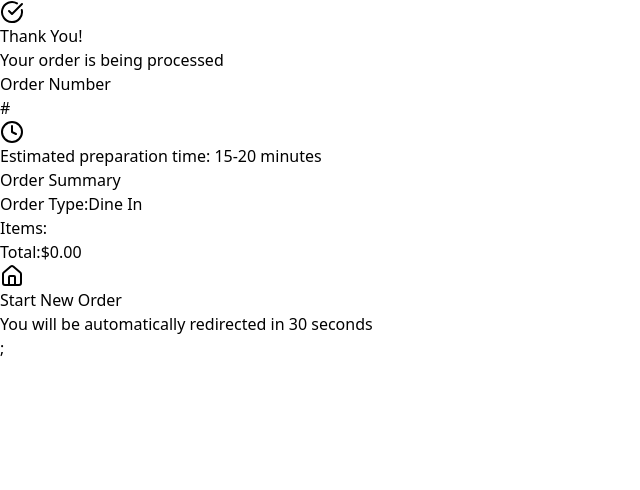
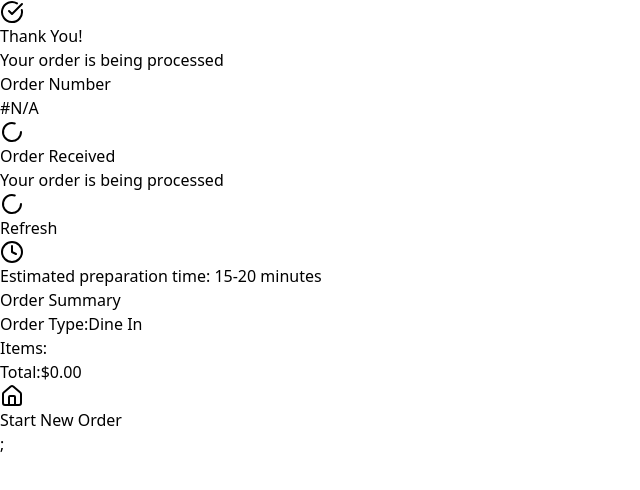
Before and after one commit to rofaidaezzat/Resturant-User, a React (Vite) app: page /thank-you in a window 1280 px wide. Shown: the top 490 px of the page, without its empty margins (0-640 px from the left). Built offline with nearby package versions, Linux system fonts and the light colour scheme.

Commit message:
update thankyou page

```diff
--- a/package.json
+++ b/package.json
@@ -4,6 +4,7 @@
   "version": "0.0.0",
   "type": "module",
   "scripts": {
+
     "dev": "vite",
     "build": "tsc -b && vite build",
     "lint": "eslint .",
--- a/src/Pages/OrderSummary.tsx
+++ b/src/Pages/OrderSummary.tsx
@@ -25,10 +25,8 @@ import BackButton from "../Components/BackButton/BackButton";
 import { axiosInstance } from "../config/axios.config";
 
 const OrderSummary = () => {
-  const { updateOrderID, setOrder } = useOrder();
-
   const navigate = useNavigate();
-  const { order, updateItemQuantity, removeItem } = useOrder();
+  const { order, updateItemQuantity, removeItem, setOrder } = useOrder(); // Added setOrder
   const t = useTranslation(order.language);
   const [isSubmitting, setIsSubmitting] = useState(false);
   const [isLoading, setIsLoading] = useState(true);
@@ -87,7 +85,6 @@ const OrderSummary = () => {
     try {
       const orderData = {
         timestamp: new Date().toISOString(),
-        order_ID: order.order_ID,
         orderType: order.type,
         customerInfo: {
           ...(order.type === "delivery" && {
@@ -106,21 +103,55 @@ const OrderSummary = () => {
         language: order.language,
       };
 
-      console.log("Order submitted:", orderData);
+      console.log("Submitting order:", orderData);
 
-      // ✅ إرسال الطلب إلى الـ API
+      // Send order to API
       const response = await axiosInstance.post("webhook/new-order", orderData);
 
-      // ✅ تخزين الـ order_ID
-      updateOrderID(response.data.order_ID);
+      console.log("Full API Response:", response);
+      console.log("Response data:", response.data);
 
-      // Clear order from sessionStorage after successful submission
-      sessionStorage.removeItem("currentOrder");
+      // Check if the response has the expected structure
+      if (response.data && response.data.success && response.data.payload) {
+        const apiOrderId = response.data.payload.order_ID;
+        console.log("Extracted order_ID:", apiOrderId);
 
-      toast.success("Order confirmed successfully!");
-      navigate("/thank-you");
+        if (apiOrderId) {
+          // Update the order context with the order_ID from API response
+          const updatedOrder = {
+            ...order,
+            order_ID: apiOrderId,
+            status: response.data.payload.status || "processing",
+            timestamp: orderData.timestamp,
+          };
+
+          console.log("Updated order with ID:", updatedOrder);
+
+          // Update the order context
+          setOrder(updatedOrder);
+
+          // Clear order from sessionStorage after successful submission
+          sessionStorage.removeItem("currentOrder");
+
+          toast.success("Order confirmed successfully!");
+          console.log(
+            "Navigating to thank-you page with order ID:",
+            apiOrderId
+          );
+          navigate("/thank-you");
+        } else {
+          console.error("No order_ID in API response payload");
+          toast.error(
+            "Order submitted but no ID received. Please contact support."
+          );
+        }
+      } else {
+        console.error("Unexpected API response structure:", response.data);
+        toast.error("Order submission failed. Please try again.");
+      }
     } catch (error) {
       console.error("Error submitting order:", error);
+      console.error("Error response:", error.response?.data);
       toast.error("Failed to submit order. Please try again.");
     } finally {
       setIsSubmitting(false);
--- a/src/Pages/ThankYou.tsx
+++ b/src/Pages/ThankYou.tsx
@@ -1,19 +1,167 @@
 import { useNavigate } from "react-router-dom";
-import { CheckCircle, Clock, Home } from "lucide-react";
+import {
+  CheckCircle,
+  Clock,
+  Home,
+  Loader2,
+  AlertCircle,
+  ChefHat,
+  Package,
+} from "lucide-react";
 import { Button } from "../Components/UI/Button";
 import { useTranslation } from "../utils/translations";
 import { Card, CardContent } from "../Components/UI/card";
 import { useOrder } from "../contexts/useOrder";
+import { axiosInstance } from "../config/axios.config";
+import { useState } from "react";
+
+// Define the order status type
+interface OrderStatus {
+  status: string;
+  orderId?: string;
+  updatedAt?: string;
+  // Add other properties that might come from your API
+}
 
 const ThankYou = () => {
   const navigate = useNavigate();
   const { order, clearOrder } = useOrder();
   const t = useTranslation(order.language);
 
+  // State for order status tracking with proper typing
+  const [orderStatus, setOrderStatus] = useState<OrderStatus | null>(null);
+  const [statusLoading, setStatusLoading] = useState(true);
+  const [statusError, setStatusError] = useState<string | null>(null);
+  const [lastUpdated, setLastUpdated] = useState<Date | null>(null);
+
+  // Function to fetch order status
+  const fetchOrderStatus = async () => {
+    // Debug logging
+    console.log("Full Order object:", order);
+    console.log("Order ID value:", order.order_ID);
+    console.log("Order ID type:", typeof order.order_ID);
+    console.log("Order ID exists:", !!order.order_ID);
+    console.log("Order items:", order.items);
+    console.log("Order total:", order.total);
+
+    if (!order.order_ID || order.order_ID.trim() === "") {
+      console.log("Order ID is missing, empty, or falsy");
+      setStatusError(
+        "Order ID not available - order may not have been submitted properly"
+      );
+      setStatusLoading(false);
+      return;
+    }
+
+    try {
+      console.log("Attempting to fetch status for order ID:", order.order_ID);
+      const response = await axiosInstance.get(
+        `webhook/get-status?orderId=${order.order_ID}`
+      );
+      console.log("API Response:", response);
+      console.log("Response data:", response.data);
+      console.log("Response status:", response.status);
+
+      if (response.data && response.data.length > 0) {
+        console.log("Order status found:", response.data[0]);
+        setOrderStatus(response.data[0] as OrderStatus);
+        setStatusError(null);
+        setLastUpdated(new Date());
+      } else {
+        console.log("No order data returned from API");
+        setStatusError("Order not found in system");
+      }
+    } catch (error) {
+      console.error("Error fetching order status:", error);
+      console.error("Error details:", error.response?.data);
+      console.error("Error status:", error.response?.status);
+      setStatusError(
+        `Failed to fetch order status: ${
+          error.response?.status || "Network error"
+        }`
+      );
+    } finally {
+      setStatusLoading(false);
+    }
+  };
+
+  // Auto-refresh status every 30 seconds
+  // useEffect(() => {
+  //   fetchOrderStatus();
+  //   const interval = setInterval(fetchOrderStatus, 30000);
+  //   return () => clearInterval(interval);
+  // }, [order.order_ID]);
+
+  // Get status display info
+  const getStatusInfo = (status: string) => {
+    switch (status?.toLowerCase()) {
+      case "processing":
+        return {
+          icon: <Clock className="w-5 h-5 text-amber-600" />,
+          text: "Order Received",
+          description: "Your order is being processed",
+          color: "text-amber-600",
+          bgColor: "bg-amber-50",
+          borderColor: "border-amber-200",
+        };
+      case "preparing":
+        return {
+          icon: <ChefHat className="w-5 h-5 text-blue-600" />,
+          text: "Preparing",
+          description: "Chef is preparing your order",
+          color: "text-blue-600",
+          bgColor: "bg-blue-50",
+          borderColor: "border-blue-200",
+        };
+      case "ready":
+        return {
+          icon: <Package className="w-5 h-5 text-green-600" />,
+          text: "Ready",
+          description:
+            order.type === "delivery"
+              ? "Ready for delivery"
+              : "Ready for pickup",
+          color: "text-green-600",
+          bgColor: "bg-green-50",
+          borderColor: "border-green-200",
+        };
+      case "completed":
+        return {
+          icon: <CheckCircle className="w-5 h-5 text-emerald-600" />,
+          text: "Completed",
+          description:
+            order.type === "delivery"
+              ? "Delivered successfully"
+              : "Order completed",
+          color: "text-emerald-600",
+          bgColor: "bg-emerald-50",
+          borderColor: "border-emerald-200",
+        };
+      default:
+        return {
+          icon: <Clock className="w-5 h-5 text-gray-600" />,
+          text: "Processing",
+          description: "Your order is being processed",
+          color: "text-gray-600",
+          bgColor: "bg-gray-50",
+          borderColor: "border-gray-200",
+        };
+    }
+  };
+
   const handleNewOrder = () => {
     clearOrder();
     navigate("/");
   };
+
+  const handleRefreshStatus = () => {
+    setStatusLoading(true);
+    fetchOrderStatus();
+  };
+
+  const statusInfo = orderStatus
+    ? getStatusInfo(orderStatus.status)
+    : getStatusInfo("processing");
 
   return (
     <div
@@ -42,12 +190,74 @@ const ThankYou = () => {
               </h3>
               <div className="bg-gray-100 px-4 py-2 rounded-lg inline-block">
                 <span className="text-2xl font-mono font-bold text-orange-600">
-                  #{order.order_ID}
+                  #{order.order_ID || "N/A"}
                 </span>
               </div>
             </div>
 
-            <div className="flex items-center justify-center space-x-2 text-gray-600">
+            {/* Order Status Tracking */}
+            <div
+              className="mt-6 p-4 rounded-xl border-2 transition-all duration-300"
+              style={{
+                backgroundColor: statusInfo.bgColor,
+                borderColor: statusInfo.borderColor,
+              }}
+            >
+              <div className="flex items-center justify-center space-x-3 mb-3">
+                {statusLoading ? (
+                  <Loader2 className="w-5 h-5 text-gray-600 animate-spin" />
+                ) : statusError ? (
+                  <AlertCircle className="w-5 h-5 text-red-600" />
+                ) : (
+                  statusInfo.icon
+                )}
+                <h4 className={`font-bold text-lg ${statusInfo.color}`}>
+                  {statusError ? "Error" : statusInfo.text}
+                </h4>
+              </div>
+
+              <p className={`text-sm ${statusInfo.color} opacity-80 mb-3`}>
+                {statusError || statusInfo.description}
+              </p>
+
+              {/* Status Progress Bar */}
+              {!statusError && orderStatus && (
+                <div className="w-full bg-gray-200 rounded-full h-2 mb-3">
+                  <div
+                    className={`h-2 rounded-full transition-all duration-500 ${
+                      orderStatus.status === "processing"
+                        ? "bg-amber-500 w-1/4"
+                        : orderStatus.status === "preparing"
+                        ? "bg-blue-500 w-2/4"
+                        : orderStatus.status === "ready"
+                        ? "bg-green-500 w-3/4"
+                        : orderStatus.status === "completed"
+                        ? "bg-emerald-500 w-full"
+                        : "bg-gray-400 w-1/4"
+                    }`}
+                  ></div>
+                </div>
+              )}
+
+              {/* Refresh Button and Last Updated */}
+              <div className="flex items-center justify-between text-xs text-gray-600">
+                <button
+                  onClick={handleRefreshStatus}
+                  disabled={statusLoading}
+                  className="flex items-center space-x-1 hover:text-gray-800 transition-colors disabled:opacity-50"
+                >
+                  <Loader2
+                    className={`w-3 h-3 ${statusLoading ? "animate-spin" : ""}`}
+                  />
+                  <span>Refresh</span>
+                </button>
+                {lastUpdated && (
+                  <span>Updated: {lastUpdated.toLocaleTimeString()}</span>
+                )}
+              </div>
+            </div>
+
+            <div className="flex items-center justify-center space-x-2 text-gray-600 mt-4">
               <Clock className="w-4 h-4" />
               <span className="text-sm">
                 Estimated preparation time: 15-20 minutes
@@ -101,10 +311,6 @@ const ThankYou = () => {
             <Home className="w-4 h-4 mr-2" />
             {t.newOrder}
           </Button>
-
-          <p className="text-xs text-gray-500 text-center">
-            You will be automatically redirected in 30 seconds
-          </p>
         </div>
 
         {/* Decorative Elements */}
--- a/vite.config.ts
+++ b/vite.config.ts
@@ -3,4 +3,7 @@ import react from '@vitejs/plugin-react';
 
 export default defineConfig({
   plugins: [react()],
+  server: {
+    port: 5175
+  }
 });
```
